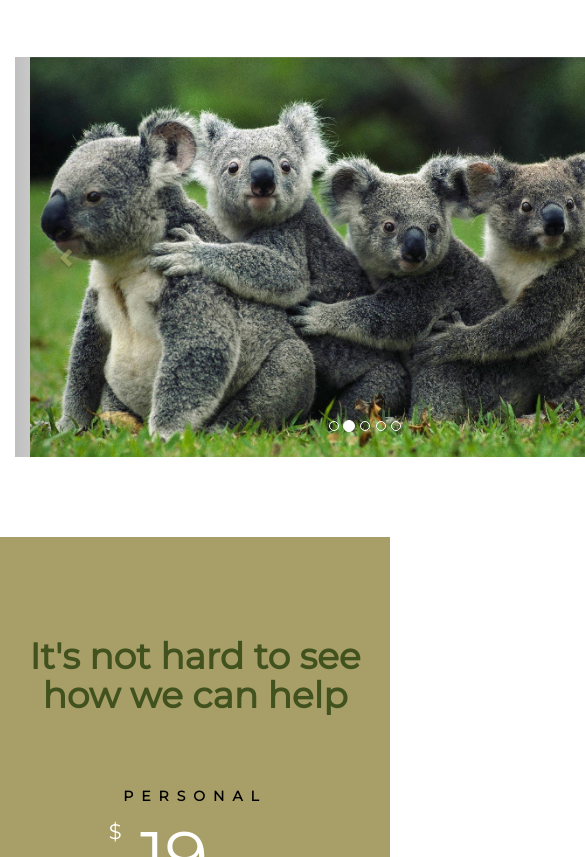
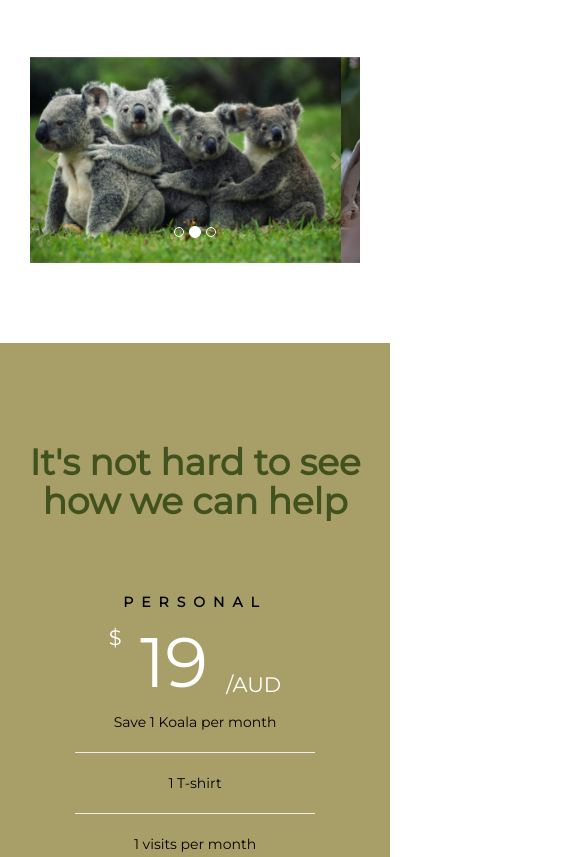
Before and after one commit to MelanieOC/koala-II, a plain HTML site: page index.html in a window 390 px wide. Shown: the part 3810-4667 px from the top of the page, 585 px wide, since content can reach past the window. Drawn offline with Linux system fonts and the light colour scheme.

Commit message:
arreglando slide

```diff
--- a/css/style.css
+++ b/css/style.css
@@ -34,9 +34,8 @@ section, footer{
 }
 
 .carousel-inner .item img{
-	width: 100%;
-	height: 100%;
-	object-fit: contain;
+	height: 300px;
+	width:100%;
 }
 .bienvenida{
 	background-image: url('../img/portada.jpg');
@@ -112,8 +111,3 @@ footer{
 footer p, .seccion3 p{
 	font-weight: bolder;
 }
-
-#myCarousel, #hola{
-	width: 700px;
-	height: 400px;
-}
--- a/index.html
+++ b/index.html
@@ -44,7 +44,7 @@
 	<section class="blanco">
 		<div class="container">
 			<div class="row">
-				<div class="col-lg-6 col-md-6 col-sm-6 hidden-xs">
+				<div class="col-lg-6 col-md-6 hidden-sm hidden-xs">
 					<img class="img-responsive" alt="dos koalas" src="img/tres.jpg">
 				</div>
 				<div class="col-lg-6 col-md-6 col-sm-12 col-xs-12 container ">
@@ -82,8 +82,6 @@
 			<!-- Modal -->
 			  <div class="modal fade" id="myModal" role="dialog">
 			    <div class="modal-dialog">
-
-			      <!-- Modal content-->
 			      <div class="modal-content">
 			        <div class="modal-header">
 			          <button type="button" class="close" data-dismiss="modal">&times;</button>
@@ -129,34 +127,27 @@
 					<p>But they can't do it alone and they need the help of people like you. You may think that just one person cannot make any difference in helping koalas or in helping our environment generally, but if each person does even one little thing to help, it can add up to a lot of help.</p>
 				</div>
 			</div>
-			<div id="myCarousel" class="carousel slide container" data-ride="carousel">
+			<div class="container-fluid">
+				  <div id="myCarousel" class="carousel slide" data-ride="carousel">
 				    <!-- Indicators -->
 				    <ol class="carousel-indicators">
 				      <li data-target="#myCarousel" data-slide-to="0" class="active"></li>
 				      <li data-target="#myCarousel" data-slide-to="1"></li>
 				      <li data-target="#myCarousel" data-slide-to="2"></li>
-			    <li data-target="#myCarousel" data-slide-to="3"></li>
-			    <li data-target="#myCarousel" data-slide-to="4"></li>
 				    </ol>
 
 				    <!-- Wrapper for slides -->
-			  <div class="carousel-inner" id="hola">
+				    <div class="carousel-inner">
 				      <div class="item active">
-			      <img class="img-responsive" alt="koala" src="img/all.jpg">
+				        <img  src="img/all.jpg" alt="" >
 				      </div>
 
 				      <div class="item">
-			      <img class="img-responsive" alt="koalita" src="img/cosita.jpg">
+				        <img  src="img/portada.jpg" alt="" >
 				      </div>
 
 				      <div class="item">
-			      <img class="img-responsive" alt="koalita2" src="img/uno.jpg">
-			    </div>
-			    <div class="item">
-			      <img class="img-responsive" alt="koalitas" src="img/tres.jpg">
-			    </div>
-			    <div class="item">
-			      <img class="img-responsive" alt="koalita3" src="img/cosita-fea.jpg">
+				        <img src="img/uno.jpg" alt="">
 				      </div>
 				    </div>
 
@@ -165,12 +156,12 @@
 				      <span class="glyphicon glyphicon-chevron-left"></span>
 				      <span class="sr-only">Previous</span>
 				    </a>
-			  <a class="right carousel-control" href="#myCarou
-			  sel" data-slide="next">
+				    <a class="right carousel-control" href="#myCarousel" data-slide="next">
 				      <span class="glyphicon glyphicon-chevron-right"></span>
 				      <span class="sr-only">Next</span>
 				    </a>
 				  </div>
+
 		</div>
 	</section>
 	<!-- seccion 6-->
```
Lines whose indentation alone changed are shown as unchanged.
